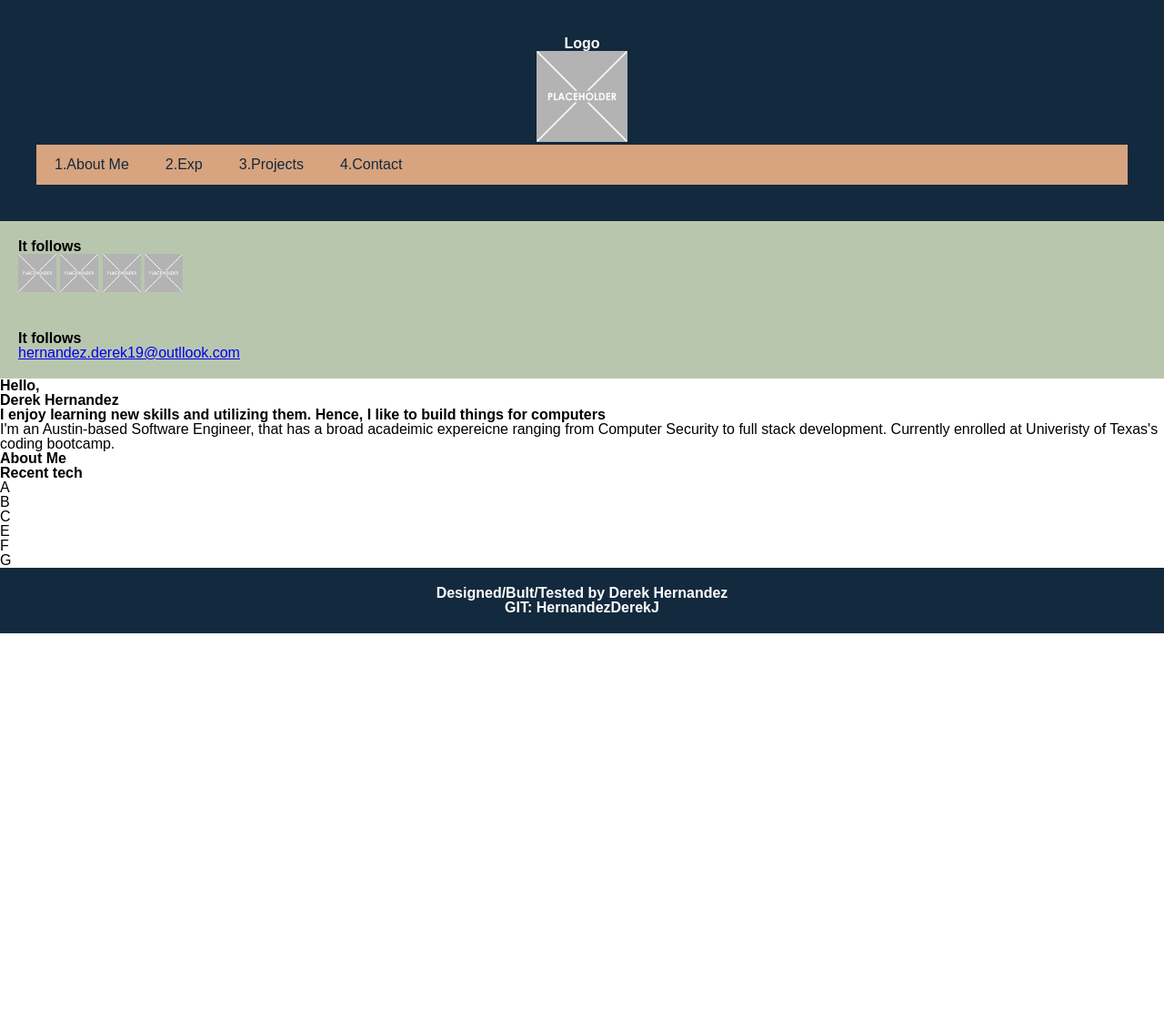
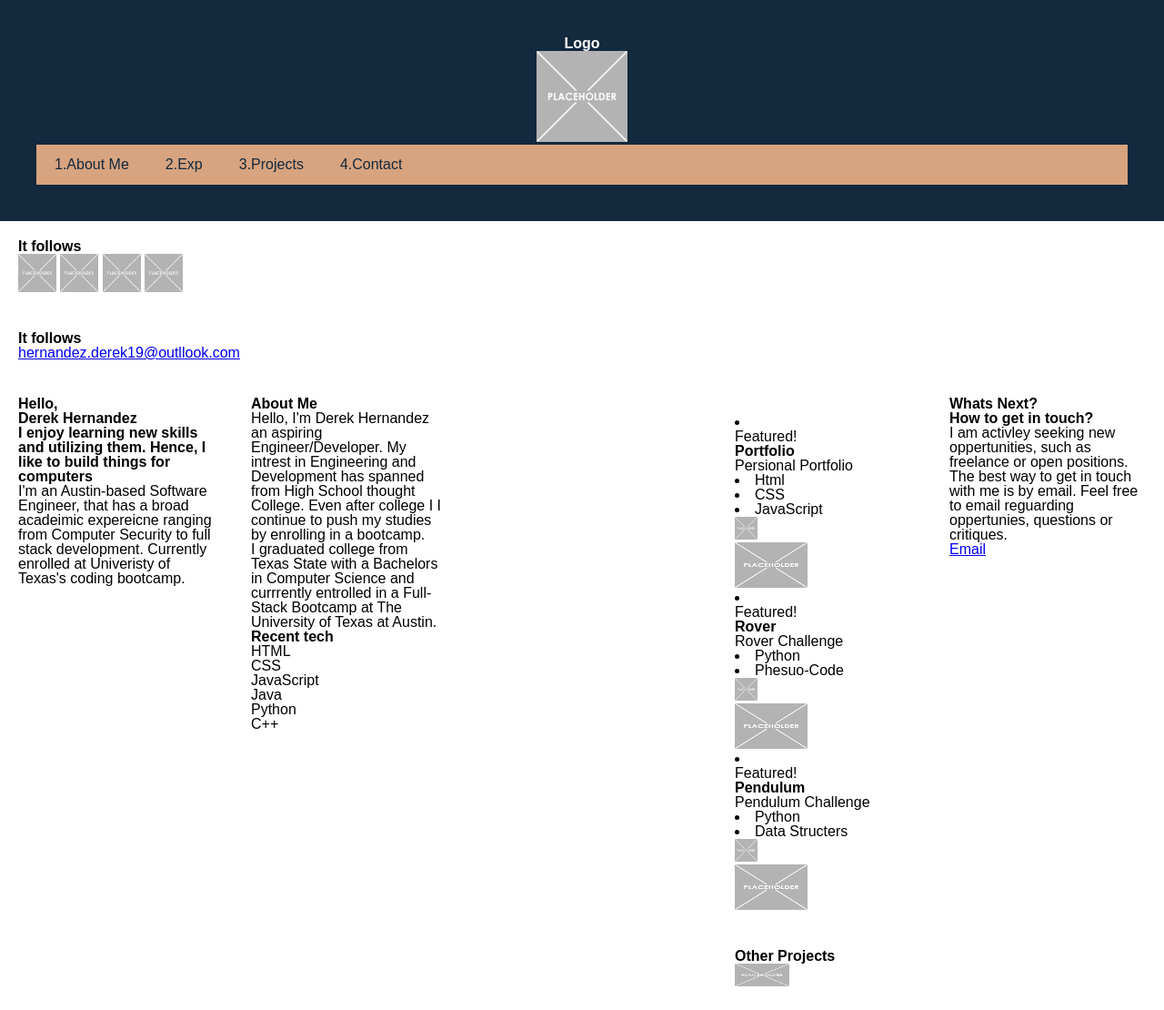
Before and after one commit to HernandezDerekJ/Portfolio, a plain HTML site: page struct.html in a window 1280 px wide. Shown: the top 1110 px of the page at 91% size. Before the commit the page ends 800 px from the top, so only its background shows below. Drawn offline with Linux system fonts and the light colour scheme; a script that the page names is missing; some icons are missing.

Commit message:
Outline take twp

```diff
--- a/layer.css
+++ b/layer.css
@@ -33,7 +33,6 @@
 
   aside {
     flex: 1;
-    background-color: #b9c6ae;
     padding: 20px;
   }
 
--- a/struct.html
+++ b/struct.html
@@ -38,7 +38,7 @@
       </aside>
     </div>
     <main>
-      <div id = "quick_intro">
+      <section id = "quick_intro">
 
         <!-- Who am I  -->
         <h1 id = "WhoAmI_greeting"> Hello, </h1>
@@ -49,41 +49,133 @@
         <p id = WhoAmI_Summery> I'm an Austin-based Software Engineer, that has a broad acadeimic expereicne ranging from Computer Security
            to full stack development. Currently enrolled at Univeristy of Texas's coding bootcamp.
             </p>
-      </div>
+      </section>
 
-      <div id =  "about_me">
+      <section id =  "about_me" class = "section_one_about_me">
         <!-- Aboout Me  -->
         <h1 id = "about_me_header">About Me</h1>
 
-        <p id = "about_me_first_summery">  </p>
-        <p id = "about_me_second_summery"> </p>
+        <p id = "about_me_first_summery"> Hello, I'm Derek Hernandez an aspiring Engineer/Developer.
+          My intrest in Engineering and Development has spanned from High School thought College.
+          Even after college I I continue to push my studies by enrolling in a bootcamp.
+        </p>
+        <p id = "about_me_second_summery">
+          I graduated college from Texas State with a Bachelors in Computer Science and currrently entrolled in a Full-Stack Bootcamp at The University of Texas at Austin.
+        </p>
 
         <h2 id = "about_me_recent_tech"> Recent tech</h2>
         <ul class = "about_me_recent_skills">
-          <li>A</li>
-          <li>B</li>
-          <li>C</li>
-          <li>E</li>
-          <li>F</li>
-          <li>G</li>
+          <li>HTML</li>
+          <li>CSS</li>
+          <li>JavaScript</li>
+          <li>Java</li>
+          <li>Python</li>
+          <li>C++</li>
         </ul>
-      </div>
+      </section>
 
-      <div id =  "exp">
+      <section id = "exp" class = "section_two_exp">
         <!--  Expereience  -->
 
-      </div>
+      </section>
 
-      <div id =  "contact_info">
+      <section id =  "projects" class = "section_three_projects">
+        <!--  projects  -->
+        <section id = "featured_projects" class = "feature_projects_larger">
+          <li class = "first_feature_project" >
+            <div class = "project_content">
+              <p class = "feature_text"> Featured!</p>
+              <h1 class = "featured_project_name"> Portfolio</h1>
+              <div class = "featured_project_description"> Persional Portfolio</div>
+              <!--  Fix in CSS  -->
+              <u1 class = "featured_project_skills">
+                <li>Html</li>
+                <li>CSS</li>
+                <li>JavaScript</li>
+              </u1>
+              <!--  Little link to git hub with the image of git  -->
+              <div class = "featured_project_links">
+                <a href="https://www.google.com/"><img src= "Images/placeholder.png" alt="HTML " style="width:25px;height:25px;"></a>
+              </div>
+            </div>
+            <!--  project img or somthing picture of the topic Rover/folder/Pendulum  -->
+            <div class = "project_img">
+              <img src="Images/placeholder.png" alt= "Place holder" height="50px" width="80px" />
+            </div>
+          </li>
+          <li class = "second_feature_project" >
+            <div class = "project_content">
+              <p class = "feature_text"> Featured!</p>
+              <h1 class = "featured_project_name"> Rover</h1>
+              <div class = "featured_project_description"> Rover Challenge</div>
+              <!--  Fix in CSS  -->
+              <u1 class = "featured_project_skills">
+                <li>Python</li>
+                <li>Phesuo-Code</li>
+              </u1>
+              <!--  Little link to git hub with the image of git  -->
+              <div class = "featured_project_links">
+                <a href="https://www.google.com/"><img src= "Images/placeholder.png" alt="HTML " style="width:25px;height:25px;"></a>
+              </div>
+            </div>
+            <!--  project img or somthing picture of the topic Rover/folder/Pendulum  -->
+            <div class = "project_img">
+              <img src="Images/placeholder.png" alt= "Place holder" height="50px" width="80px" />
+            </div>
+          </li>
+
+          <li class = "third_feature_project" >
+            <div class = "project_content">
+              <p class = "feature_text"> Featured!</p>
+              <h1 class = "featured_project_name"> Pendulum</h1>
+              <div class = "featured_project_description"> Pendulum Challenge</div>
+              <!--  Fix in CSS  -->
+              <u1 class = "featured_project_skills">
+                <li>Python</li>
+                <li>Data Structers</li>
+              </u1>
+              <!--  Little link to git hub with the image of git  -->
+              <div class = "featured_project_links">
+                <a href="https://www.google.com/"><img src= "Images/placeholder.png" alt="HTML " style="width:25px;height:25px;"></a>
+              </div>
+            </div>
+            <!--  project img or somthing picture of the topic Rover/folder/Pendulum  -->
+            <div class = "project_img">
+              <img src="Images/placeholder.png" alt= "Place holder" height="50px" width="80px" />
+            </div>
+          </li>
+
+        <!--  Smaller projects  -->
+        </section>
+        <section id = "older_projects" class = "older_projects_small">
+          <h2>
+            Other Projects
+          </h2>
+          <a href="https://www.google.com/"><img src= "Images/placeholder.png" alt="HTML " style="width:60px;height:25px;"></a>
+          <ul class = "older_project_grid">
+            <li class = "grid_projects">
+            </li>
+          </ul>
+
+
+        </section>
+
+      </section>
+
+      <section id = "contact_info" class = "section_four_contact_me">
         <!-- Contact Me -->
-
-      </div>
+        <h1 id = "small_num_header"> Whats Next?</h1>
+        <h2 id = "large_header"> How to get in touch?</h2>
+        <p> I am activley seeking new oppertunities, such as freelance or open positions. The best way to get in touch with me is by email.
+          Feel free to email reguarding oppertunies, questions or critiques. </p>
+        <a class = "email_button" href= "mailto:hernandez.derek19@outlook.com" rel = "noopener noreferrer" target= "_blank">Email</a>
+      </section>
     </main>
     <footer>
-      <h3>
+      <h3 id = "footer_sign">
         Designed/Bult/Tested by Derek Hernandez
       </h3>
-      <h4>
+      <h4 id = "footer_sign_git">
         GIT: HernandezDerekJ
       </h4>
     </footer>
```
